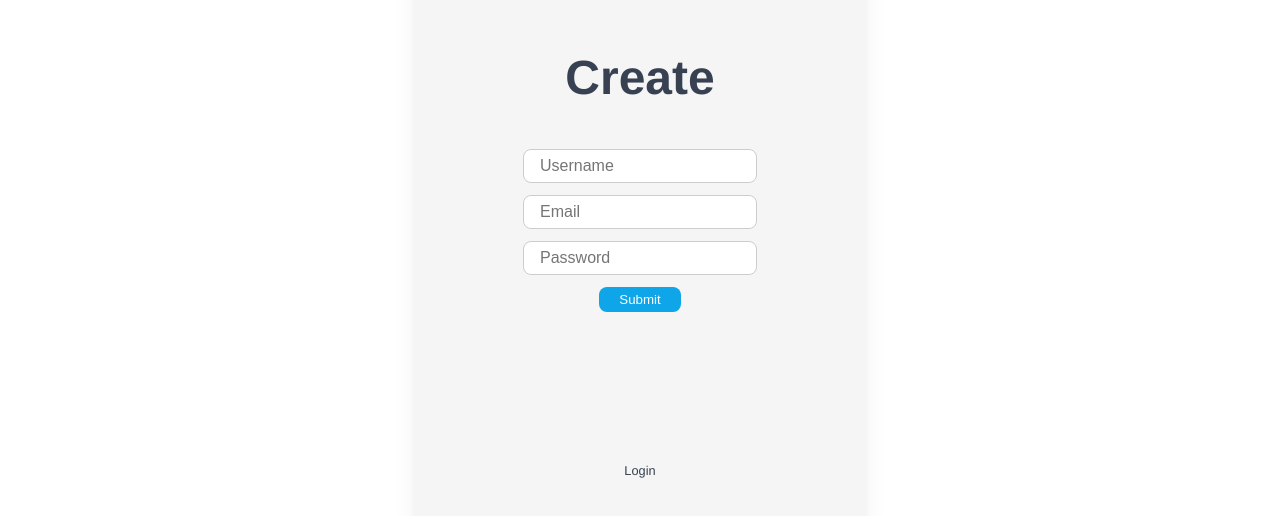
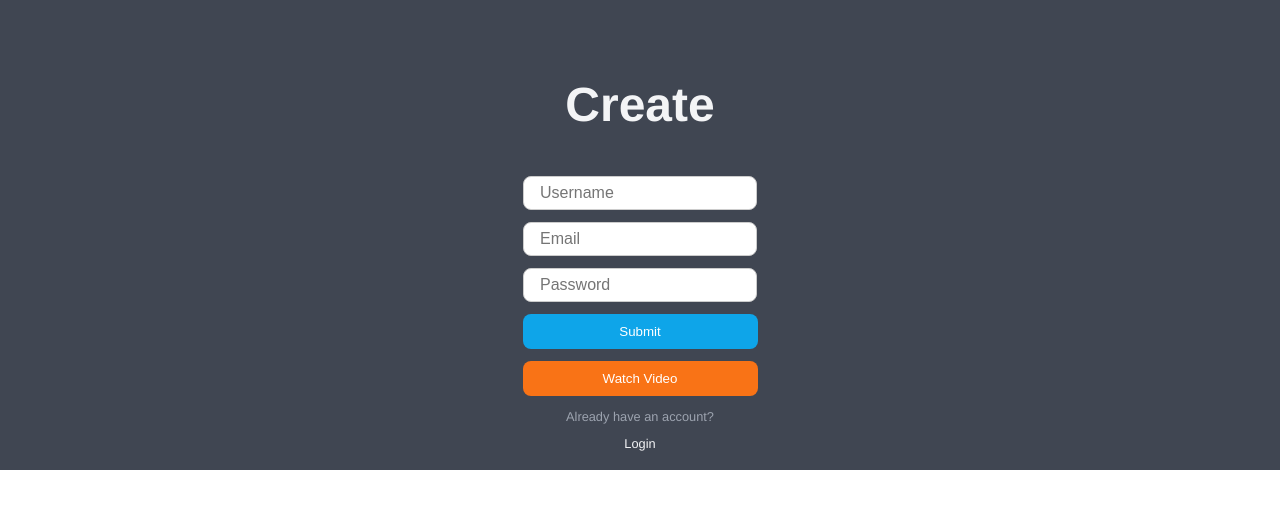
Before and after one commit to Theo-Selin/AFK, a Vue app in the folder frontend/: page /register in a window 1280 px wide. Shown: the part 330-846 px from the top of the page. Built offline with nearby package versions, Linux system fonts and the light colour scheme.

Commit message:
Create and Login views

```diff
--- a/frontend/src/App.vue
+++ b/frontend/src/App.vue
@@ -7,7 +7,6 @@
   font-family: Avenir, Helvetica, Arial, sans-serif;
   -webkit-font-smoothing: antialiased;
   -moz-osx-font-smoothing: grayscale;
-  text-align: center;
   color: #2c3e50;
 }
 
--- /dev/null
+++ b/frontend/src/components/Videoplayer/TubePlayer.vue
@@ -0,0 +1,69 @@
+<template>
+  <div ref="youtubeContainer" id="youtube-video-container"></div>
+</template>
+
+<script setup lang="ts">
+import { ref, onMounted, watch } from "vue";
+
+const props = defineProps({
+  mute: {
+    type: Number,
+    default: 1,
+  },
+});
+
+const VIDEO_ID = "TlFfsFBJ74M"; // Replace with your video ID
+const API_SCRIPT_LOADED = ref(false);
+const player = ref(null);
+
+const onYouTubeIframeAPIReady = () => {
+  window.YT.ready(() => {
+    API_SCRIPT_LOADED.value = true;
+    player.value = new window.YT.Player("youtube-video-container", {
+      height: "100%",
+      width: "100%",
+      videoId: VIDEO_ID,
+      playerVars: {
+        autoplay: 1,
+        controls: 1,
+        loop: 1,
+        showinfo: 0,
+        rel: 0,
+        mute: 1,
+      },
+      events: {
+        onReady: onPlayerReady,
+      },
+    });
+  });
+  console.log(props.mute);
+};
+
+const onPlayerReady = (event) => {
+  event.target.playVideo();
+};
+
+onMounted(() => {
+  if (!API_SCRIPT_LOADED.value) {
+    const script = document.createElement("script");
+    script.src = "https://www.youtube.com/iframe_api";
+    document.head.appendChild(script);
+    script.onload = onYouTubeIframeAPIReady;
+  } else {
+    onYouTubeIframeAPIReady();
+  }
+});
+
+watch(
+  () => props.mute,
+  (newValue, oldValue) => {
+    if (newValue !== oldValue) {
+      player.value.mute();
+    }
+  }
+);
+</script>
+
+<style scoped>
+@import "./styles/_tube-player.scss";
+</style>
--- /dev/null
+++ b/frontend/src/components/Videoplayer/styles/_tube-player.scss
@@ -0,0 +1,7 @@
+#youtube-video-container {
+  position: fixed;
+  width: 100%;
+  top: 0;
+  left: 0;
+  z-index: -2000;
+}
--- a/frontend/src/views/login/LoginView.vue
+++ b/frontend/src/views/login/LoginView.vue
@@ -1,10 +1,16 @@
 <template>
-  <div class="wrapper">
+  <Transition appear>
+    <div v-if="showModal" class="wrapper">
       <div class="container">
         <div class="title">
           <h1>Login</h1>
         </div>
-      <textfield-input v-model="email" type="email" label="Email" id="email" />
+        <textfield-input
+          v-model="email"
+          type="email"
+          label="Email"
+          id="email"
+        />
         <textfield-input
           v-model="password"
           type="password"
@@ -12,19 +18,35 @@
           id="password"
         />
         <button @click="submitForm" class="submit-button">Submit</button>
+        <button @click="toggleModal" class="watch-button">Watch Video</button>
       </div>
-    <router-link to="/register" class="link">Create account</router-link>
+      <p class="link-label">Don't have an account?</p>
+
+      <router-link :to="{ name: 'register' }" class="link"
+        >Create account</router-link
+      >
     </div>
+  </Transition>
+  <button v-if="!showModal" @click="toggleModal" class="modal-button">
+    Enter
+  </button>
+  <tube-player />
+  <div v-if="showModal" class="overlay" id="overlay"></div>
 </template>
 
 <script setup lang="ts">
 import { ref } from "vue";
+import TubePlayer from "@/components/Videoplayer/TubePlayer.vue";
+import axios from "axios";
+import TextfieldInput from "@/components/Inputs/TextfieldInput.vue";
 
 const email = ref("");
 const password = ref("");
+const showModal = ref(true);
 
-import axios from "axios";
-import TextfieldInput from "@/components/Inputs/TextfieldInput.vue";
+const toggleModal = () => {
+  showModal.value = !showModal.value;
+};
 
 const submitForm = async () => {
   try {
@@ -51,4 +73,14 @@ const submitForm = async () => {
 
 <style scoped>
 @import "./styles/_login.scss";
+
+.v-enter-active,
+.v-leave-active {
+  transition: opacity 0.5s ease;
+}
+
+.v-enter-from,
+.v-leave-to {
+  opacity: 0;
+}
 </style>
--- a/frontend/src/views/login/RegisterView.vue
+++ b/frontend/src/views/login/RegisterView.vue
@@ -1,16 +1,42 @@
 <template>
-  <div class="wrapper">
-    <div class="container">
-      <div class="title">
-        <h1>Create</h1>
+  <Transition appear>
+    <div v-if="showModal" class="wrapper">
+      <div class="container">
+        <div class="title">
+          <h1>Create</h1>
+        </div>
+        <textfield-input
+          v-model="username"
+          type="text"
+          label="Username"
+          id="username"
+        />
+        <textfield-input
+          v-model="email"
+          type="email"
+          label="Email"
+          id="email"
+        />
+        <textfield-input
+          v-model="password"
+          type="password"
+          label="Password"
+          id="password"
+        />
+        <button @click="submitForm" class="submit-button">Submit</button>
+        <button v-if="showModal" @click="toggleModal" class="watch-button">
+          Watch Video
+        </button>
       </div>
-      <textfield-input v-model="username" type="text" label="Username" />
-      <textfield-input v-model="email" type="email" label="Email" />
-      <textfield-input v-model="password" type="password" label="Password" />
-      <button @click="submitForm" class="submit-button">Submit</button>
+      <p class="link-label">Already have an account?</p>
+      <router-link :to="{ name: 'login' }" class="link">Login</router-link>
     </div>
-    <router-link to="/login" class="link">Login</router-link>
-  </div>
+  </Transition>
+  <button v-if="!showModal" @click="toggleModal" class="modal-button">
+    Enter
+  </button>
+  <tube-player />
+  <div v-if="showModal" class="overlay" id="overlay"></div>
 </template>
 
 <script setup lang="ts">
@@ -18,10 +44,16 @@ import { ref } from "vue";
 import axios from "axios";
 import TextfieldInput from "@/components/Inputs/TextfieldInput.vue";
 import router from "@/router";
+import TubePlayer from "@/components/Videoplayer/TubePlayer.vue";
 
 const username = ref("");
 const email = ref("");
 const password = ref("");
+const showModal = ref(true);
+
+const toggleModal = () => {
+  showModal.value = !showModal.value;
+};
 
 const submitForm = async () => {
   try {
@@ -49,4 +81,14 @@ const submitForm = async () => {
 
 <style scoped>
 @import "./styles/_login.scss";
+
+.v-enter-active,
+.v-leave-active {
+  transition: opacity 0.5s ease;
+}
+
+.v-enter-from,
+.v-leave-to {
+  opacity: 0;
+}
 </style>
--- a/frontend/src/views/login/styles/_login.scss
+++ b/frontend/src/views/login/styles/_login.scss
@@ -6,9 +6,20 @@
   margin: auto;
   height: 600px;
   width: 450px;
-    transform: translateY(40%);
-    background-color: #f5f5f5;
-    @apply shadow-xl
+  transform: translateY(50%);
+  border-radius: 10px;
+
+  @apply backdrop-blur-xl;
+}
+
+.overlay {
+  position: fixed;
+  z-index: -1000;
+  left: 0;
+  top: 0;
+  width: 100%;
+  height: 100%;
+  @apply bg-gray-900 opacity-80;
 }
 
 .container {
@@ -24,19 +35,46 @@
 .title {
   font-size: 1.5rem;
   font-weight: 600;
-    @apply text-gray-700
+  @apply text-gray-100;
 }
 
 .submit-button {
-    padding: 5px 20px;
+  height: 35px;
+  width: 235px;
   cursor: pointer;
   border: none;
-    @apply rounded-lg bg-sky-500 text-white hover:bg-sky-600 duration-150 ease-in
+  @apply rounded-lg bg-sky-500 text-white hover:bg-sky-600 duration-150 ease-in;
+}
+
+.watch-button {
+  height: 35px;
+  width: 235px;
+  cursor: pointer;
+  border: none;
+  @apply rounded-lg bg-orange-500 text-white hover:bg-orange-600 duration-150 ease-in;
+}
+
+.modal-button {
+  position: absolute;
+  top: 90%;
+  left: 50%;
+  width: 235px;
+  height: 35px;
+  transform: translate(-50%, -50%);
+  cursor: pointer;
+  border: none;
+  @apply rounded-lg bg-orange-500 text-white hover:bg-orange-600 duration-150 ease-in;
 }
 
 .link {
   text-decoration: none;
   font-size: 0.8rem;
   font-weight: 500;
-    @apply text-gray-700 mb-10 hover:text-sky-500 duration-150 ease-in
+  @apply text-gray-100 mb-40 hover:text-sky-500 duration-150 ease-in;
 }
+
+.link-label {
+  font-size: 0.8rem;
+  font-weight: 500;
+  @apply text-gray-400;
+}
--- a/frontend/src/views/main/HomeView.vue
+++ b/frontend/src/views/main/HomeView.vue
@@ -1,6 +1,6 @@
 <template>
-  <div class="home">
-    <div>
+  <div class="home-wrapper">
+    <div class="home-header">
       <h1>First Page</h1>
       <p>Welcome, {{ user }}!</p>
       <button @click="logout">Logout</button>
@@ -36,3 +36,7 @@ const logout = async () => {
   }
 };
 </script>
+
+<style scoped>
+@import "./styles/_home.scss";
+</style>
--- /dev/null
+++ b/frontend/src/views/main/styles/_home.scss
@@ -0,0 +1,6 @@
+.home-header {
+  display: flex;
+  flex-direction: column;
+  justify-content: center;
+  align-items: center;
+}
```
Lines whose indentation alone changed are shown as unchanged.
